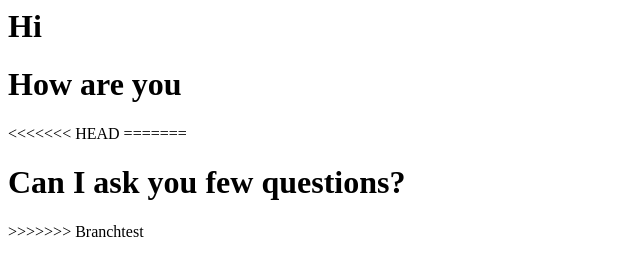
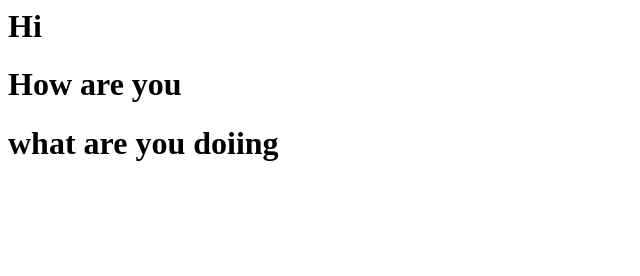
Before and after one commit to Shreyeshnk/Demo5, a plain HTML site: page index.html in a window 1280 px wide. Shown: the whole page, without its empty margins (0-640 px from the left). Drawn offline with Linux system fonts and the light colour scheme.

Commit message:
Commit amend testing

```diff
--- a/index.html
+++ b/index.html
@@ -2,9 +2,6 @@
     <body>
         <h1>Hi</h1>
         <h1>How are you</h1>
-<<<<<<< HEAD
-=======
-        <h1>Can I ask you few questions?</h1>
->>>>>>> Branchtest
+        <h1>what  are you doiing</h1>
     </body>
 </html>
```
